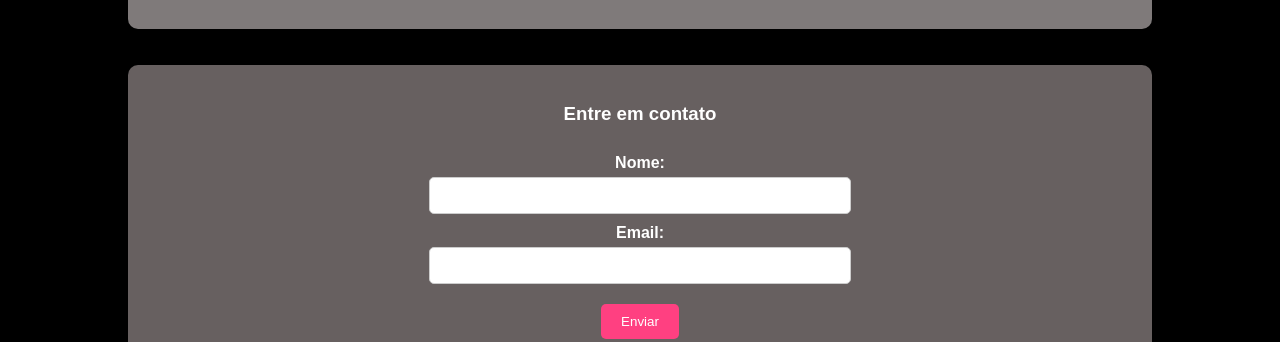
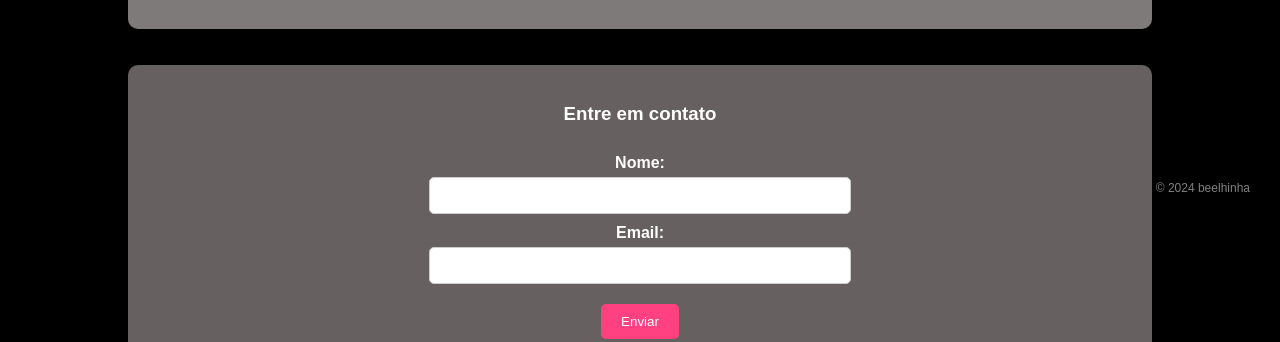
Before and after one commit to beelhinha/Portifolio, a plain HTML site: page works.html in a window 1280 px wide. Shown: the part 575-917 px from the top of the page. Drawn offline with Linux system fonts and the light colour scheme; some packages are replaced by stand-ins of ours; a script that the page names is missing.

Commit message:
Update works.html

```diff
--- a/works.html
+++ b/works.html
@@ -89,6 +89,15 @@
         button:hover {
             background-color: #e03570;
         }
+        .watermark {
+            position: fixed;
+            bottom: 10px;
+            right: 10px;
+            opacity: 0.5;
+            font-size: 12px;
+            color: #fff;
+            margin: 20px;
+        }
     </style>
 </head>
 <body>
@@ -124,6 +133,7 @@
             </form>
         </section>
     </div>
+    <div class="watermark">© 2024 beelhinha</div>
     <script src="https://cdn.jsdelivr.net/npm/sweetalert2@11"></script>
     <script>
         document.getElementById('contactForm').addEventListener('submit', function(event) {
```
